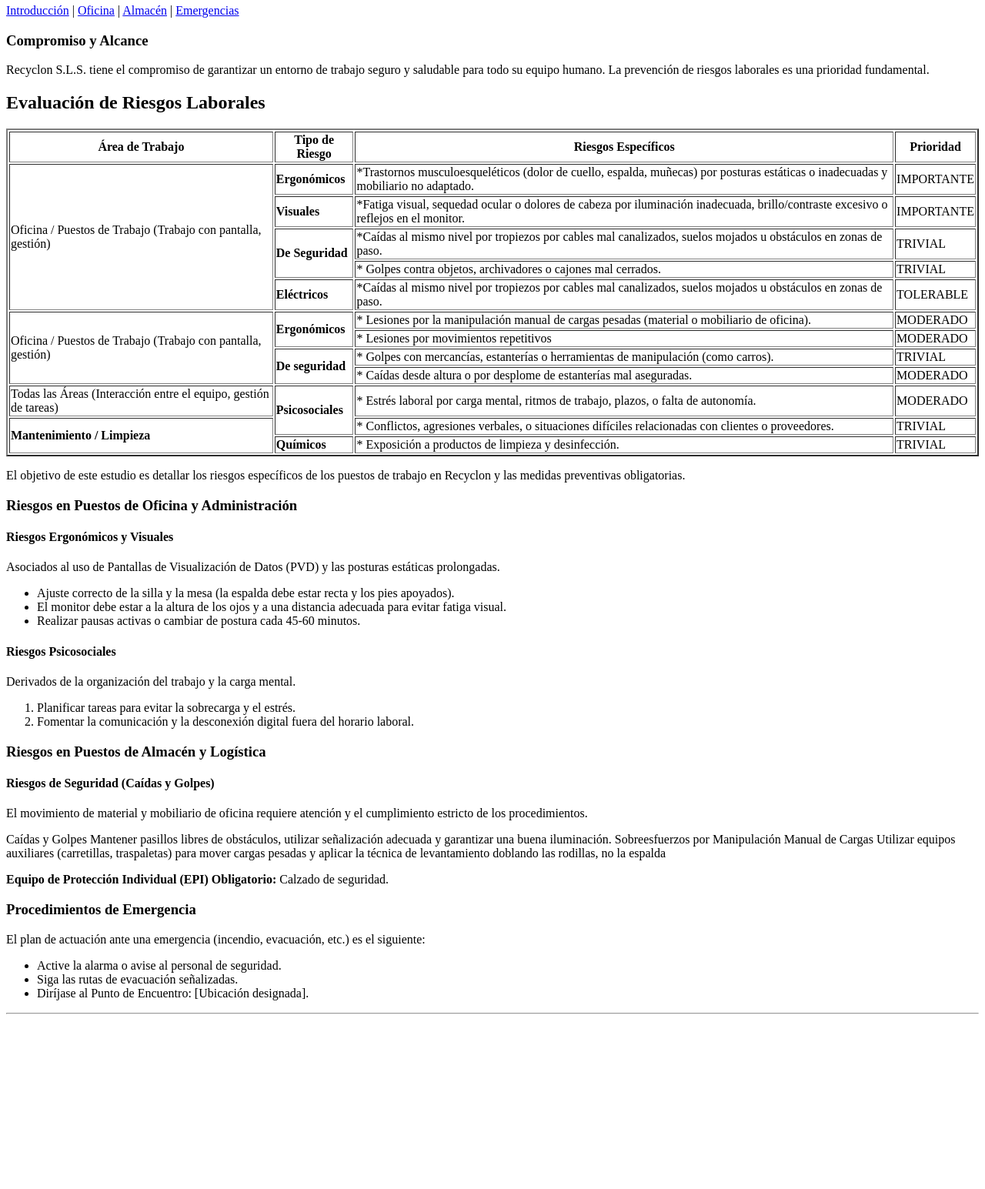
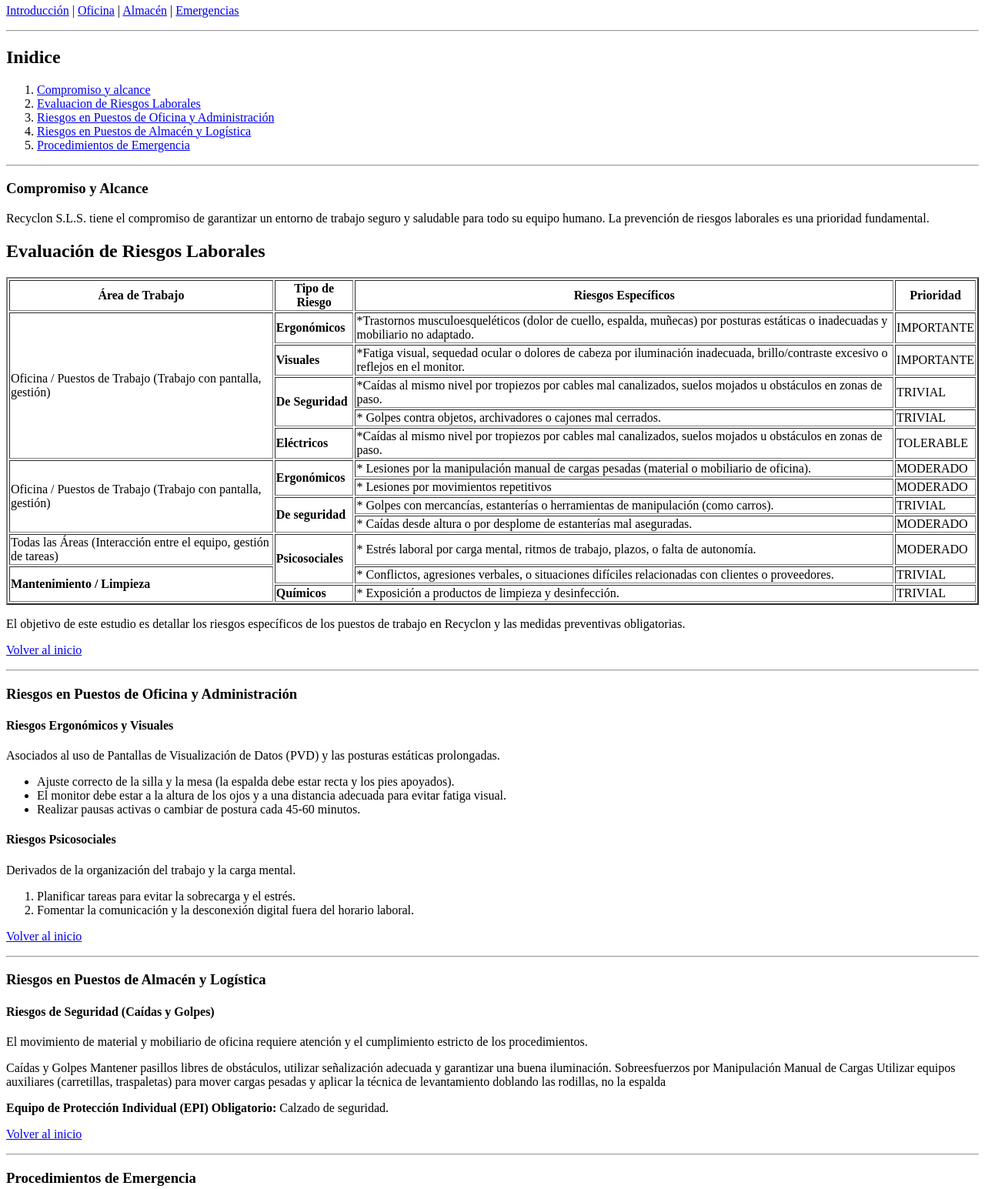
Before and after one commit to asiermateoalvarez-hue/RETO-01, a plain HTML site: page Contenido/IPE/RIESGOS LABORALES.html in a window 1280 px wide. Shown: the part 180-1725 px from the top of the page at 77% size. Before the commit the page ends 1506 px from the top, so only its background shows below. Drawn offline with Linux system fonts and the light colour scheme.

Commit message:
Modificado trabajo HTML

```diff
--- a/Contenido/IPE/RIESGOS LABORALES.html
+++ b/Contenido/IPE/RIESGOS LABORALES.html
@@ -15,7 +15,7 @@
 			</tr>
 		</table>
 
-		<h2>Recyclon S.L.S.</h2>
+		<h2 id="Inicio">Recyclon S.L.S.</h2>
 
 		<p>
 			<a href="#intro">Introducción</a> |
@@ -23,14 +23,28 @@
 			<a href="#almacen">Almacén</a> |
 			<a href="#emergencia">Emergencias</a>
 		</p>
+		<hr/>
+		<h2>Inidice</h2>
+		<ol>
+				<li> <a href = "#Indice1">Compromiso y alcance</a> </li>
+				<li> <a href = "#Indice2">Evaluacion de Riesgos Laborales</a> </li>
+				<li> <a href = "#Indice3">Riesgos en Puestos de Oficina y Administración</a> </li>
+				<li> <a href = "#Indice4">Riesgos en Puestos de Almacén y Logística</a> </li>
+				<li> <a href = "#Indice5">Procedimientos de Emergencia</a> </li>
 
-		<h3><a id="intro">Compromiso y Alcance</a></h3>
+			</li>
+		</ol>
+
+		<hr/>
+
+		<h3><a id="Indice1">Compromiso y Alcance</a></h3>
 
 		<p>
 			Recyclon S.L.S. tiene el compromiso de garantizar un entorno de trabajo seguro y saludable para todo su equipo humano. La prevención de riesgos laborales es una prioridad fundamental.
 		</p>
 
-		<h2> Evaluación de Riesgos Laborales </h2>
+		<h2 id="Indice2"> Evaluación de Riesgos Laborales </h2>
+
 
 		<table border="2">
 			<tr align="center">
@@ -117,7 +131,13 @@
 			El objetivo de este estudio es detallar los riesgos específicos de los puestos de trabajo en Recyclon y las medidas preventivas obligatorias.
 		</p>
 
-		<h3><a id="oficina">Riesgos en Puestos de Oficina y Administración</a></h3>
+		<p>
+			<a href= "#Inicio">Volver al inicio</a>
+
+		</p>
+		<hr/>
+
+		<h3><a id="Indice3">Riesgos en Puestos de Oficina y Administración</a></h3>
 
 		<h4>Riesgos Ergonómicos y Visuales</h4>
 
@@ -141,7 +161,12 @@
 			<li>Fomentar la comunicación y la desconexión digital fuera del horario laboral.</li>
 		</ol>
 
-		<h3><a id="almacen">Riesgos en Puestos de Almacén y Logística</a></h3>
+		<p>
+			<a href= "#Inicio">Volver al inicio</a>
+
+		</p>
+		<hr/>
+		<h3 id="Indice4">Riesgos en Puestos de Almacén y Logística</h3>
 
 		<h4>Riesgos de Seguridad (Caídas y Golpes)</h4>
 
@@ -157,11 +182,17 @@
 		</p>
 
 		<p>
-			<strong>Equipo de Protección Individual (EPI) Obligatorio:</strong>
+			<strong>Equipo de Protección Individual (<a title="Equipos de Proteccion Individual">EPI</a>) Obligatorio:</strong>
 			Calzado de seguridad.
 		</p>
+		<p>
+			<a href= "#Inicio">Volver al inicio</a>
 
-		<h3><a id="emergencia">Procedimientos de Emergencia</a></h3>
+		</p>
+
+		<hr/>
+
+		<h3  id="Indice5">Procedimientos de Emergencia</a></h3>
 
 		<p>
 			El plan de actuación ante una emergencia (incendio, evacuación, etc.) es el siguiente:
@@ -175,6 +206,10 @@
 
 		<hr />
 
+		<p>
+			<a href= "#Inicio">Volver al inicio</a>
+
+		</p>
 
 	</body>
 
```
